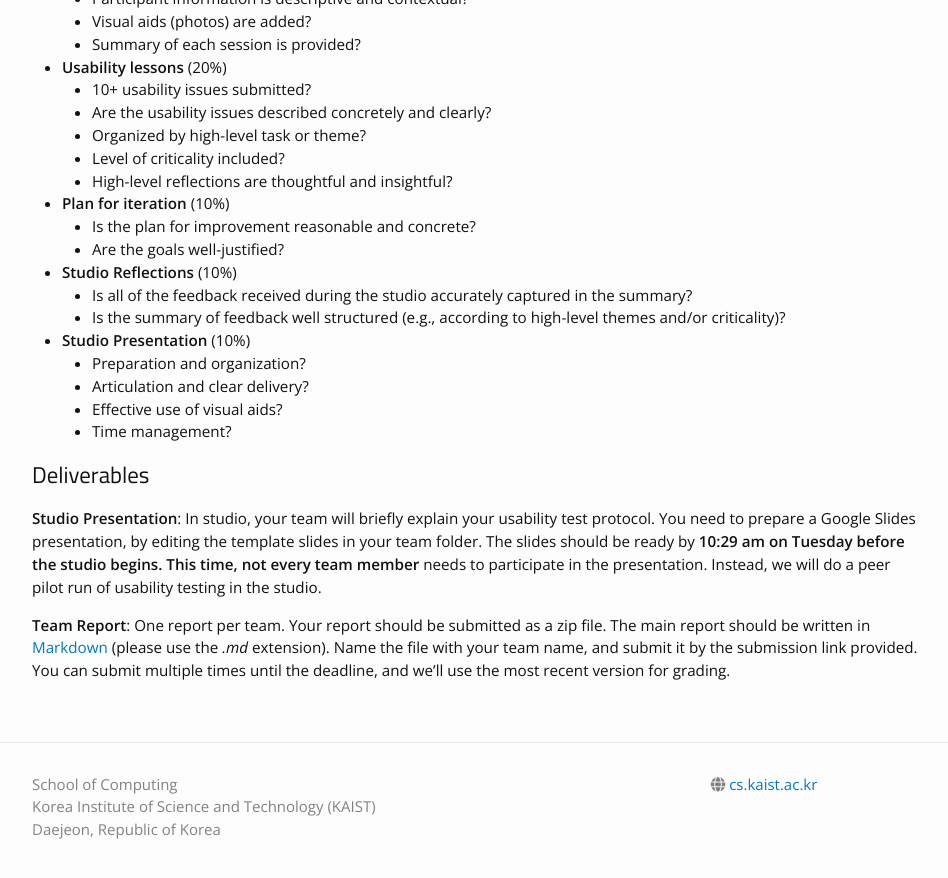
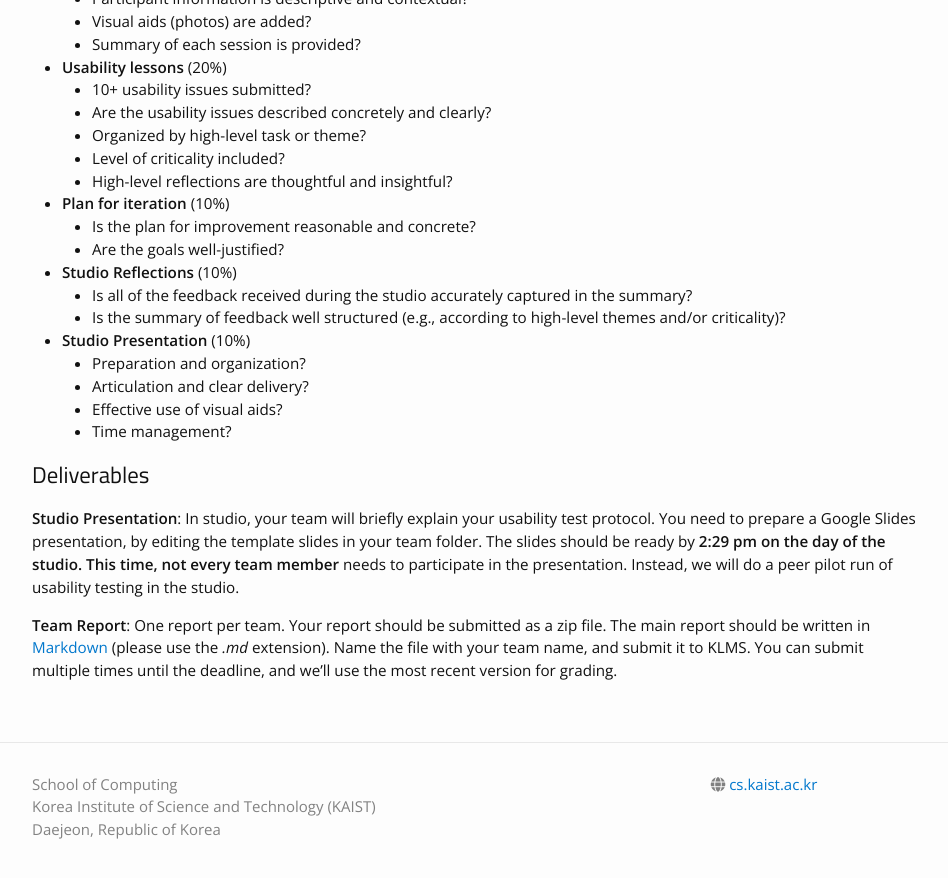
Before and after one commit to cstl-kaist/cs374-2025-spring, a Jekyll site: the page built from _projects/07_DP5.md, in a window 1280 px wide and 900 px high, scrolled down 2329 px. Shown: the top 878 px of the window, without its empty margins (163-1111 px from the left). Built offline with Jekyll 4.4.1, drawn with Linux system fonts in a browser that asks for light colours; nearby versions of some CDN libraries.

Commit message:
Fixing DP5

```diff
--- a/_projects/07_DP5.md
+++ b/_projects/07_DP5.md
@@ -82,6 +82,6 @@ What did you learn about the usability of your interface? Revisit your interface
   * Time management?
 
 ## Deliverables
-**Studio Presentation**: In studio, your team will briefly explain your usability test protocol. You need to prepare a Google Slides presentation, by editing the template slides in your team folder. The slides should be ready by **10:29 am on Tuesday before the studio begins. This time, not every team member** needs to participate in the presentation. Instead, we will do a peer pilot run of usability testing in the studio.
+**Studio Presentation**: In studio, your team will briefly explain your usability test protocol. You need to prepare a Google Slides presentation, by editing the template slides in your team folder. The slides should be ready by **2:29 pm on the day of the studio. This time, not every team member** needs to participate in the presentation. Instead, we will do a peer pilot run of usability testing in the studio.
 
-**Team Report**: One report per team. Your report should be submitted as a zip file. The main report should be written in [Markdown](https://daringfireball.net/projects/markdown/) (please use the *.md* extension). Name the file with your team name, and submit it by the submission link provided. You can submit multiple times until the deadline, and we'll use the most recent version for grading.
+**Team Report**: One report per team. Your report should be submitted as a zip file. The main report should be written in [Markdown](https://daringfireball.net/projects/markdown/) (please use the *.md* extension). Name the file with your team name, and submit it to KLMS. You can submit multiple times until the deadline, and we'll use the most recent version for grading.
```
